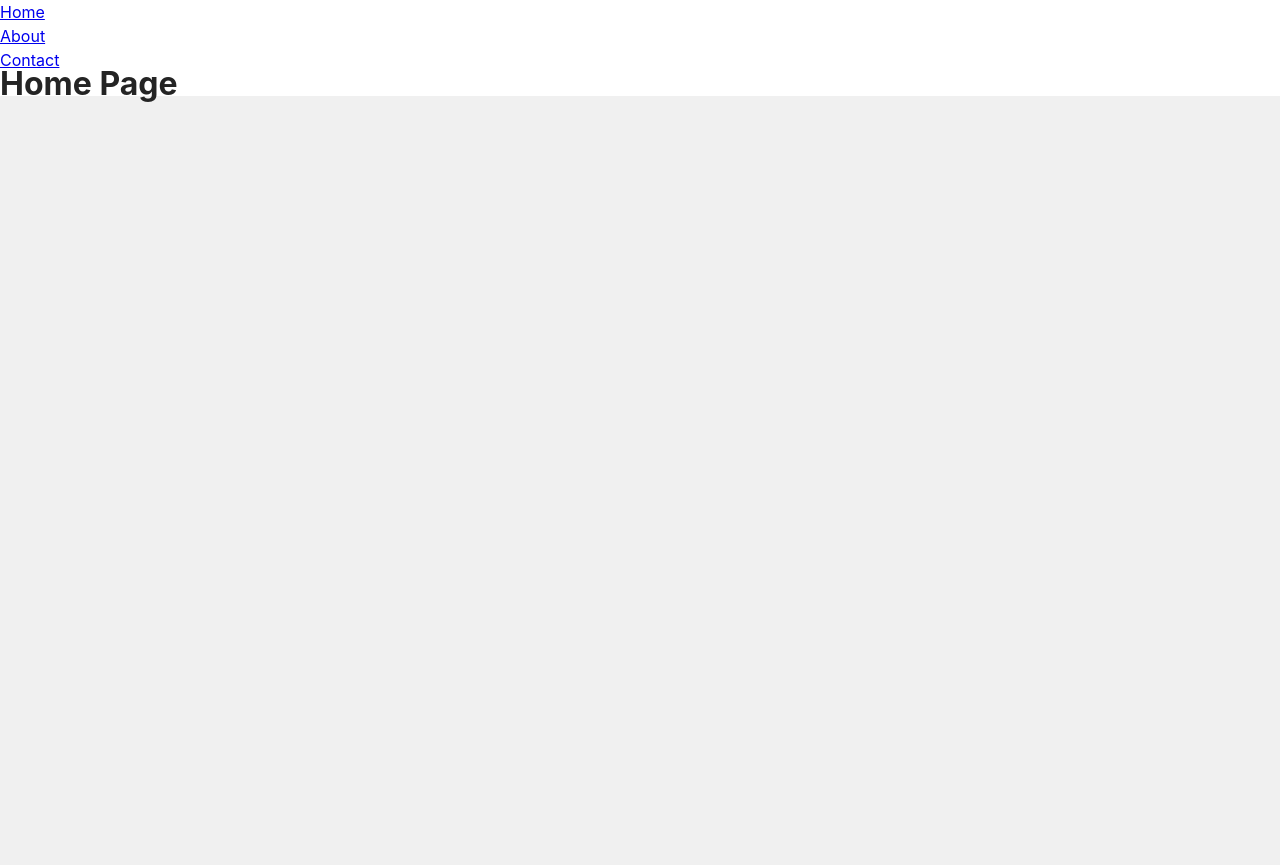
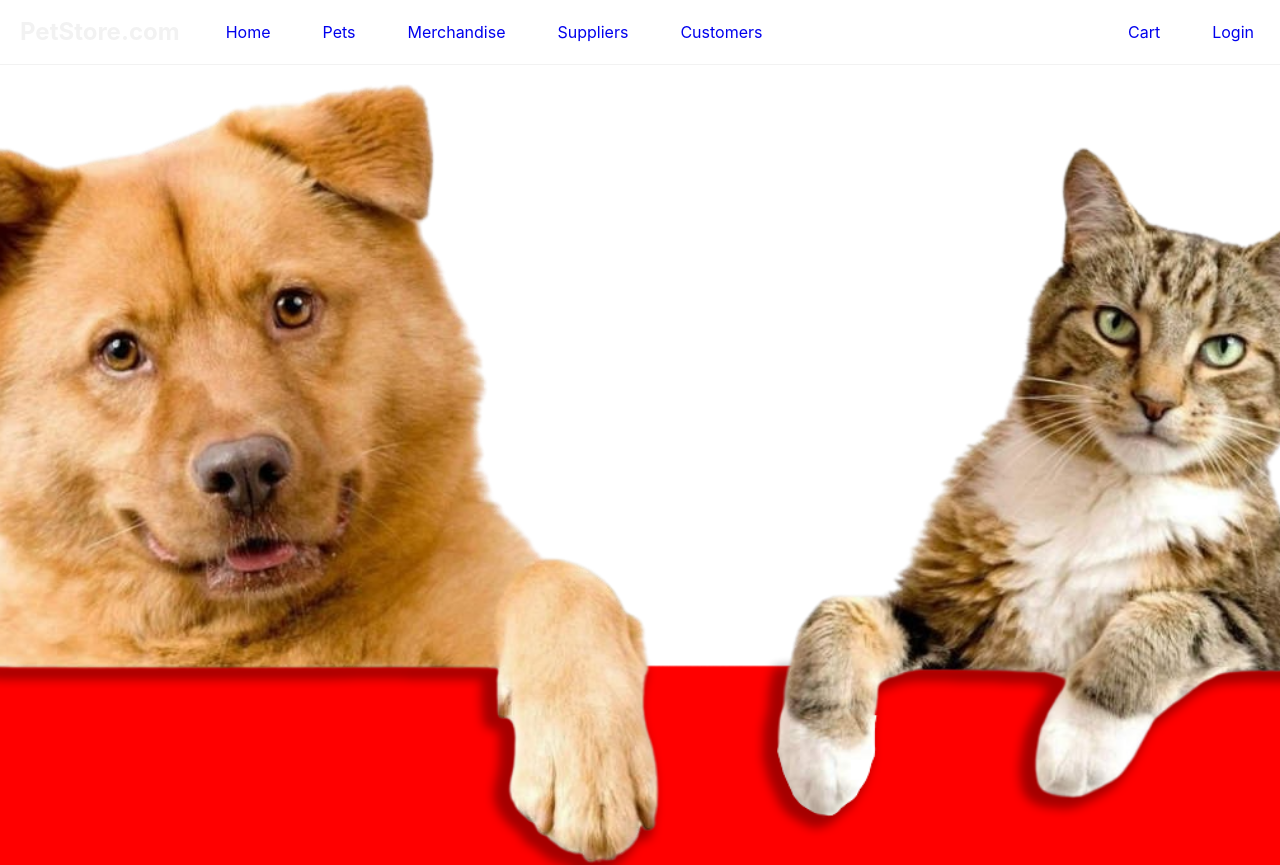
Before and after one commit to Deadrick99/petstore, a React (Vite) app: page / in a window 1280 px wide. Before the commit the page ends 800 px from the top, so only its background shows below. Built offline with nearby package versions, Linux system fonts and the light colour scheme.

Commit message:
modified:   index.css 	new file:   src/index.d.ts 	modified:   src/pages/Home.tsx 	modified:   src/pages/Navbar.tsx 	new file:   src/pages/images/pets2.png

```diff
--- a/index.css
+++ b/index.css
@@ -6,6 +6,37 @@
 
 :root {
   color-scheme: dark light;
+}
+
+.navbar {
+  padding: 20px;
+  display: flex;
+  align-items: left;
+  max-width: 2400px;
+  margin: 0 auto;
+  border-bottom: 1px solid #f2f2f2;
+}
+.navbar h1 {
+  color: #f2f2f2;
+}
+.navbar .leftlinks {
+  flex: 1 1 200px;;
+}
+.navbar .rightlinks {
+  margin-right: auto;
+}
+.navbar a {
+  margin-left: 40px;
+  text-decoration: none;
+  padding: 6px;
+}
+.navbar a:hover {
+  color: #f2f2f2;
+}
+.content {
+  max-width: 600px;
+  margin: 40px auto;
+  padding: 20px;
 }
 
 body {
--- /dev/null
+++ b/src/index.d.ts
@@ -0,0 +1 @@
+declare module '*.png';
--- a/src/pages/Home.tsx
+++ b/src/pages/Home.tsx
@@ -1,5 +1,17 @@
+import image from "./images/pets2.png";
+
+
 const Home = () => {
-  return <h1>Home Page</h1>;
-};
+  return (
+    <div style={{ backgroundImage:`url(${image})`,
+    backgroundPosition: 'center',
+    backgroundSize: 'cover',
+    backgroundRepeat: 'no-repeat',
+    width: '100vw',
+    height: '100vh'}}>
+    </div>
+    //<h1>Home Page</h1>
+);
+}
 
 export default Home;
--- a/src/pages/Navbar.tsx
+++ b/src/pages/Navbar.tsx
@@ -2,18 +2,19 @@ import { Link } from "react-router-dom";
 
 const Navbar = () => {
   return (
-    <nav>
-      <ul>
-        <li>
-          <Link to="/">Home</Link>
-        </li>
-        <li>
-          <Link to="/about">About</Link>
-        </li>
-        <li>
-          <Link to="/contact">Contact</Link>
-        </li>
-      </ul>
+    <nav className="navbar">
+      <h1>PetStore.com</h1>
+      <div className="leftlinks">
+          <a href ="/">Home</a>
+          <a href ="/pets">Pets</a>
+          <a href ="/merchandise">Merchandise</a>
+          <a href ="/suppliers">Suppliers</a>
+          <a href ="/customers">Customers</a>
+      </div>
+      <div className='rightlinks'>
+          <a href ="/cart">Cart</a>
+          <a href ="/login">Login</a>
+      </div>
     </nav>
   );
 };
```
Also changed, not shown: src/pages/images/pets2.png (added).
